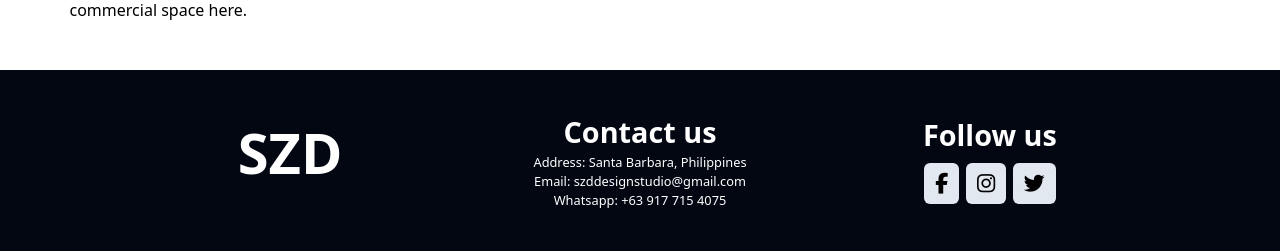
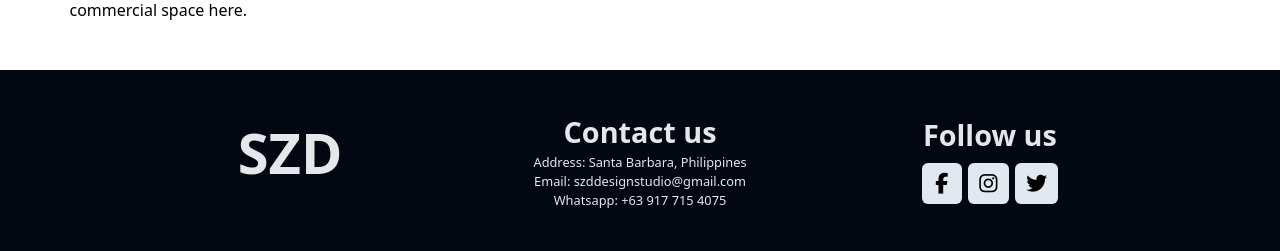
Before and after one commit to jakemerlin1133/architect2, a PHP site: page / in a window 1280 px wide. Shown: the part 4574-4825 px from the top of the page. Run offline with PHP 8.4, Linux system fonts and the light colour scheme; some libraries are stand-ins or nearby versions.

Commit message:
code added

```diff
--- a/index.php
+++ b/index.php
@@ -349,22 +349,22 @@
 
     <!-- Contact us -->
     <div class="bg-gray-950 grid h-full .... max-[320px]:grid-cols-1 max-[320px]:mt-[3rem] max-[320px]:px-[9%] max-[320px]:py-[1rem] .... min-[320px]:grid-cols-1 min-[320px]:mt-[3rem] min-[320px]:px-[9%] min-[320px]:py-[1rem] .... min-[1024px]:grid-cols-3 min-[1024px]:text-center min-[1024px]:py-[2.5rem]">
-        <div class="text-white font-bold .... max-[320px]:text-[3.5rem] .... min-[320px]:text-[3.5rem]">SZD</div>
+        <div class="text-gray-200 font-bold .... max-[320px]:text-[3.5rem] .... min-[320px]:text-[3.5rem]">SZD</div>
 
-        <div class="text-white">
+        <div class="text-gray-200">
             <div class="font-bold .... max-[320px]:text-[1.8rem] .... min-[320px]:text-[1.8rem]">Contact us</div>
             <div class="max-[320px]:text-[0.8rem] .... min-[320px]:text-[0.8rem]">Address: Santa Barbara, Philippines</div>
             <div class="max-[320px]:text-[0.8rem] .... min-[320px]:text-[0.8rem]">Email: szddesignstudio@gmail.com</div>
             <div class="max-[320px]:text-[0.8rem] .... min-[320px]:text-[0.8rem]">Whatsapp: +63 917 715 4075</div>
         </div>
 
-        <div class="text-white max-[320px]:mt-[2rem]">
+        <div class="text-gray-200 max-[320px]:mt-[2rem]">
             <div class="font-bold .... max-[320px]:text-[1.8rem] max-[320px]:mt-[1%] .... min-[320px]:text-[1.8rem] min-[320px]:mt-[1%]">
                 Follow us
             </div>
 
             <div class="flex text-black min-[1024px]:justify-center">
-                <a href="https://www.facebook.com/szdarchitectsph" target="https://www.facebook.com/szdarchitectsph" class="bg-slate-200 font-bold rounded-md hover:opacity-75 .... max-[320px]:mx-[0.2rem] max-[320px]:px-[0.7rem] max-[320px]:py-[0.3rem] max-[320px]:mt-[0.4rem] max-[320px]:text-[1.3rem] .... min-[320px]:mx-[0.2rem] min-[320px]:px-[0.7rem] min-[320px]:py-[0.3rem] min-[320px]:mt-[0.4rem] min-[320px]:text-[1.3rem]"><i class="fa-brands fa-facebook-f"></i></a>
+                <a href="https://www.facebook.com/szdarchitectsph" target="https://www.facebook.com/szdarchitectsph" class="bg-slate-200 font-bold rounded-md hover:opacity-75 .... max-[320px]:mx-[0.2rem] max-[320px]:px-[0.85rem] max-[320px]:py-[0.3rem] max-[320px]:mt-[0.4rem] max-[320px]:text-[1.3rem] .... min-[320px]:mx-[0.2rem] min-[320px]:px-[0.85rem] min-[320px]:py-[0.3rem] min-[320px]:mt-[0.4rem] min-[320px]:text-[1.3rem]"><i class="fa-brands fa-facebook-f"></i></a>
                 <a href="https://www.instagram.com/szddesignstudioph/" target="https://www.instagram.com/szddesignstudioph/" class="bg-slate-200 font-bold rounded-md hover:opacity-75 .... max-[320px]:mx-[0.2rem] max-[320px]:px-[0.7rem] max-[320px]:py-[0.3rem] max-[320px]:mt-[0.4rem] max-[320px]:text-[1.3rem] .... min-[320px]:mx-[0.2rem] min-[320px]:px-[0.7rem] min-[320px]:py-[0.3rem] min-[320px]:mt-[0.4rem] min-[320px]:text-[1.3rem]"><i class="fa-brands fa-instagram"></i></a>
                 <a href="" target="" class="bg-slate-200 font-bold rounded-md hover:opacity-75 .... max-[320px]:mx-[0.2rem] max-[320px]:px-[0.7rem] max-[320px]:py-[0.3rem] max-[320px]:mt-[0.4rem] max-[320px]:text-[1.3rem] .... min-[320px]:mx-[0.2rem] min-[320px]:px-[0.7rem] min-[320px]:py-[0.3rem] min-[320px]:mt-[0.4rem] min-[320px]:text-[1.3rem]"><i class="fa-brands fa-twitter"></i></a>
             </div>
```
